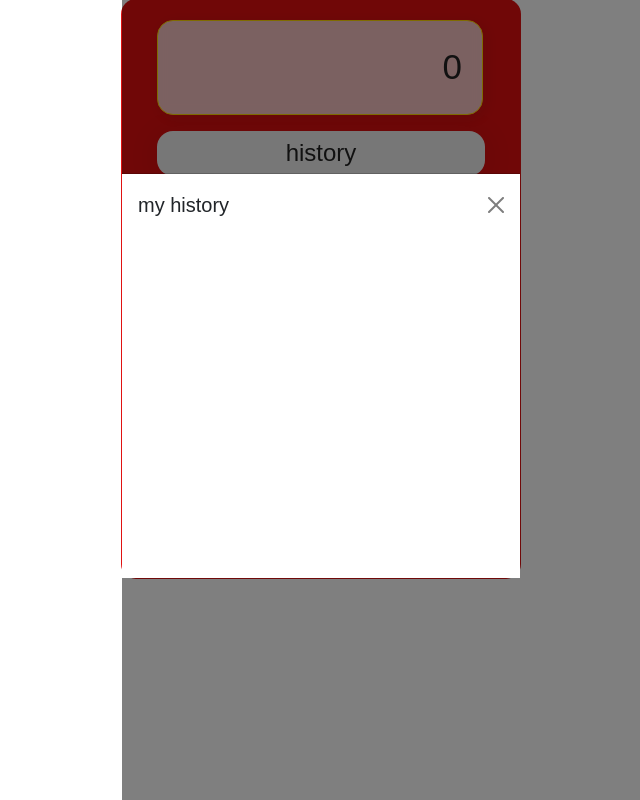
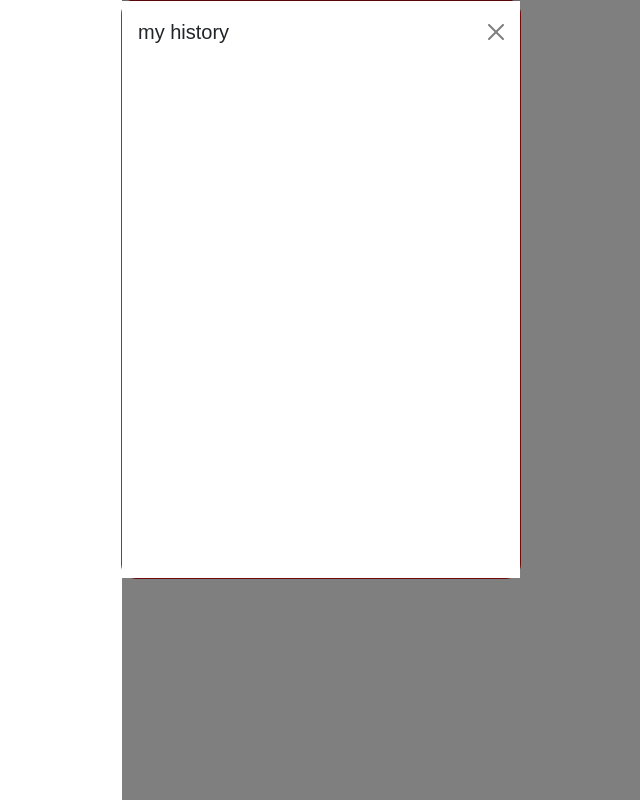
Before and after one commit to keane90818/caculator, a plain HTML site: page index.html in a window 1280 px wide. Both pictures are taken after a click on the button "history". Shown: the part 111-911 px from the top of the page, without its empty margins (319-959 px from the left). Drawn offline with nearby package versions, Linux system fonts and the light colour scheme.

Commit message:
Update his_css2.css

```diff
--- a/his_css2.css
+++ b/his_css2.css
@@ -141,7 +141,7 @@ body{
 .offcanvas.offcanvas-bottom {
     right: 0;
     left: 0;
-    height: 70%;
+    height: 100vh;
     max-height: 100%;
     border-top: var(--bs-offcanvas-border-width) solid var(--bs-offcanvas-border-color);
     transform: translateY(100%);
```
